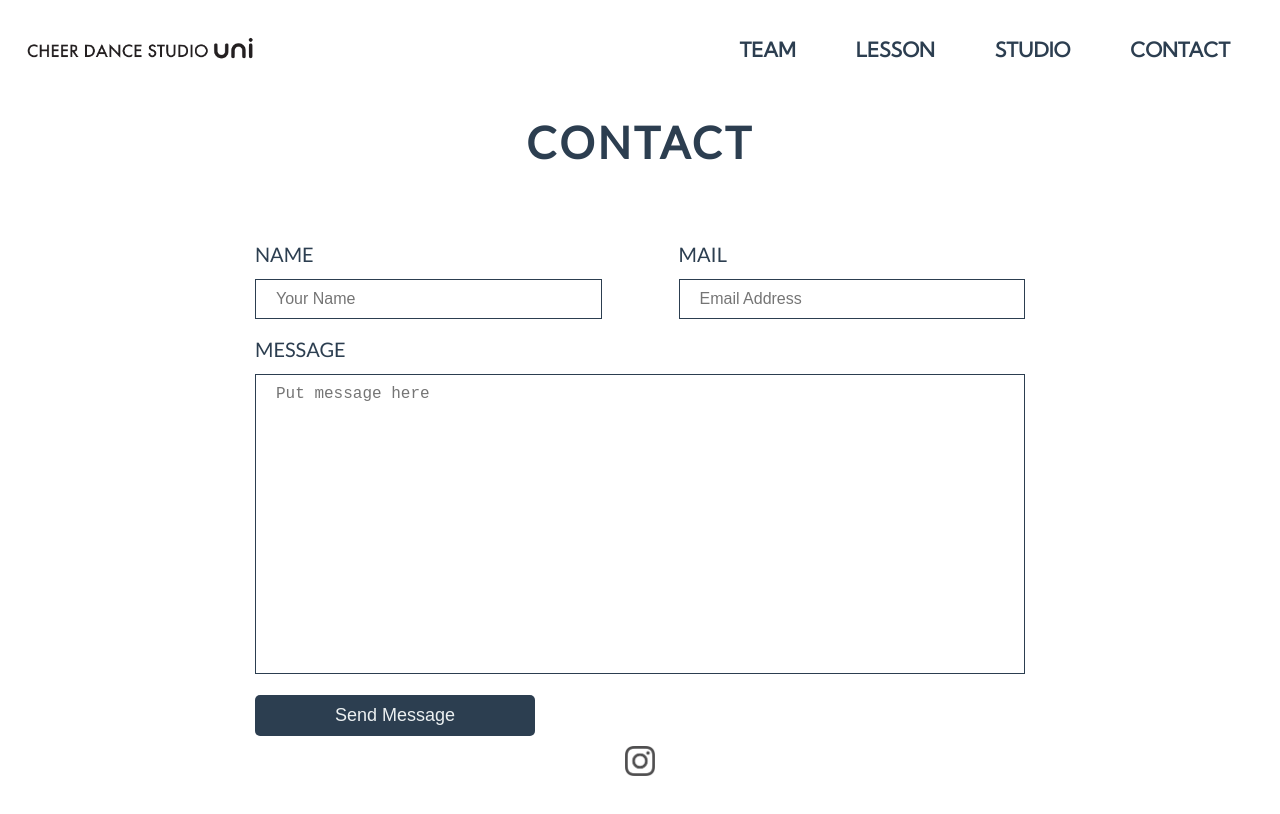
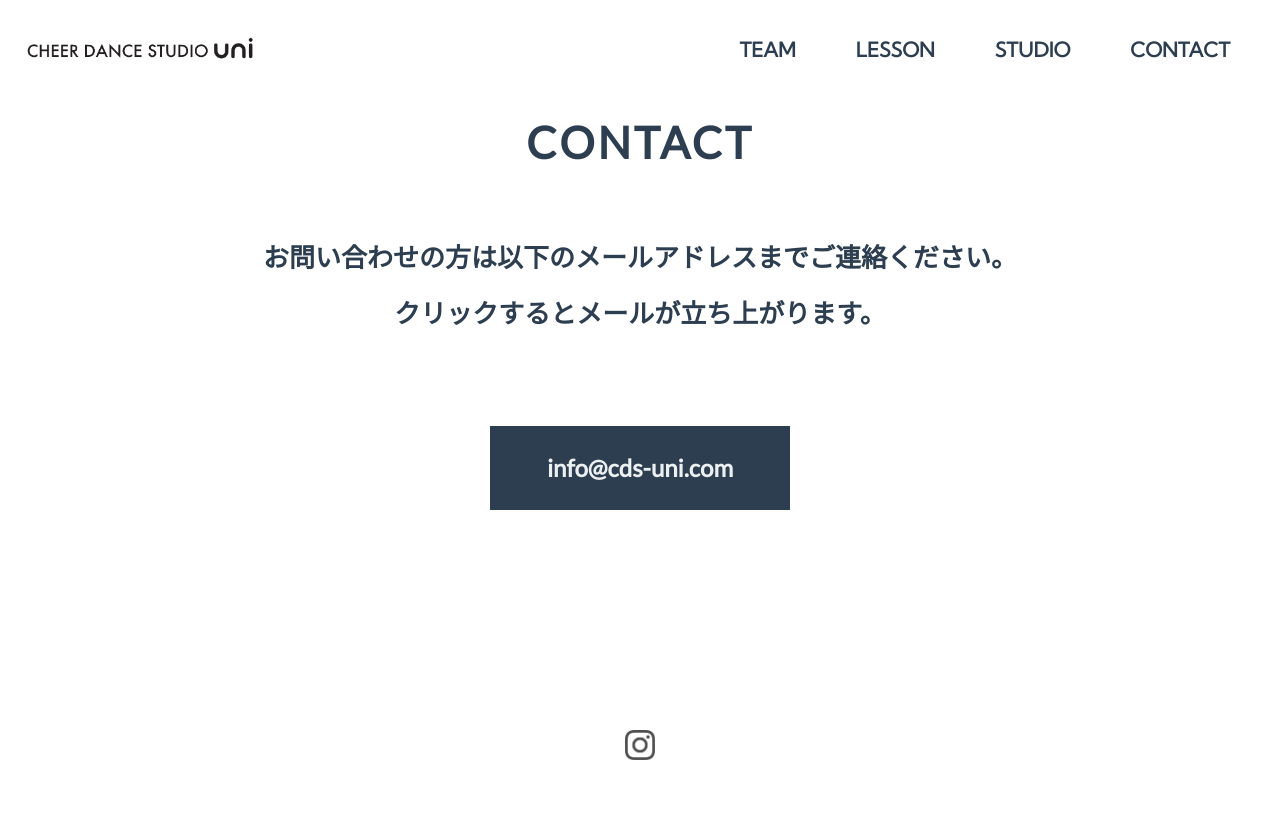
Before and after one commit to ShinnosukeMiyazaki/uni-2, a React app: page /contact in a window 1280 px wide. Built offline with nearby package versions, Linux system fonts and the light colour scheme; a web font is replaced by a local one.

Commit message:
コンタクトフォームの一時改修

```diff
--- a/src/components/page/Contact.jsx
+++ b/src/components/page/Contact.jsx
@@ -2,6 +2,11 @@ import React, { useEffect, useState } from "react";
 import styled from "styled-components";
 
 import Title from "../common/PageTitle.jsx";
+
+const Container = styled.div`
+  width: 100%;
+  text-align: center;
+`;
 
 const ContactItemWrapper = styled.ul`
   display: flex;
@@ -45,6 +50,30 @@ const Button = styled.button`
   font-size: 1.8rem;
 `;
 
+//メール
+
+const Message = styled.h2`
+  font-size: 2.6rem;
+  font-weight: bold;
+  margin-top: 30px;
+`;
+
+const InfoMail = styled.a`
+  display: inline-block;
+  font-size: 2.4rem;
+  padding: 30px;
+  width: 300px;
+  margin-top: 100px;
+  background-color: #2c3e50;
+  color: #ecf0f1;
+  text-decoration: none;
+  font-weight: bold;
+  transition: all 0.3s;
+  &:hover {
+    opacity: 0.8;
+  }
+`;
+
 const Contact = () => {
   /*const history = useHistory();
   const [name, setName] = useState("");
@@ -82,9 +111,15 @@ const Contact = () => {
   const emailHandleChange = (e) => setEmail(e.target.value);
   const messageHandleChange = (e) => setMessage(e.target.value);*/
   return (
-    <>
+    <Container>
       <Title title="CONTACT" />
-      <form
+      <Message>
+        お問い合わせの方は以下のメールアドレスまでご連絡ください。
+      </Message>
+      <Message> クリックするとメールが立ち上がります。</Message>
+      <InfoMail href="mailto:info@cds-uni.com">info@cds-uni.com</InfoMail>
+
+      {/* <form
         name="contact"
         method="POST"
         action="/thanks"
@@ -117,8 +152,8 @@ const Contact = () => {
             />
           </li>
           <Button type="submit">Send Message</Button>
-        </ContactItemWrapper>
-        {/*
+        </ContactItemWrapper> */}
+      {/*
         <p>
           <label>
             Your Name: <input type="text" name="name" />
@@ -146,8 +181,8 @@ const Contact = () => {
         <p>
           <button type="submit">Send</button>
         </p>*/}
-      </form>
-    </>
+      {/* </form> */}
+    </Container>
   );
 };
 
```
